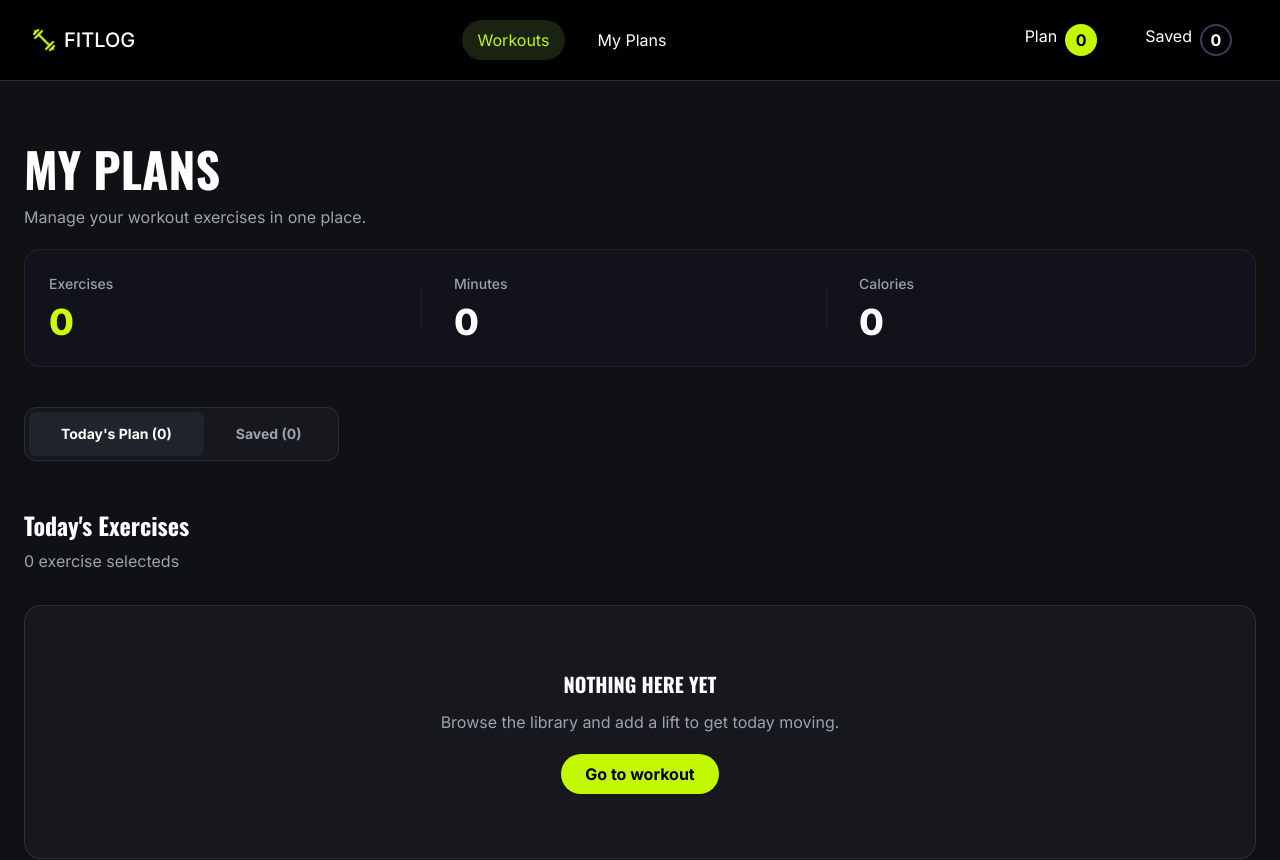
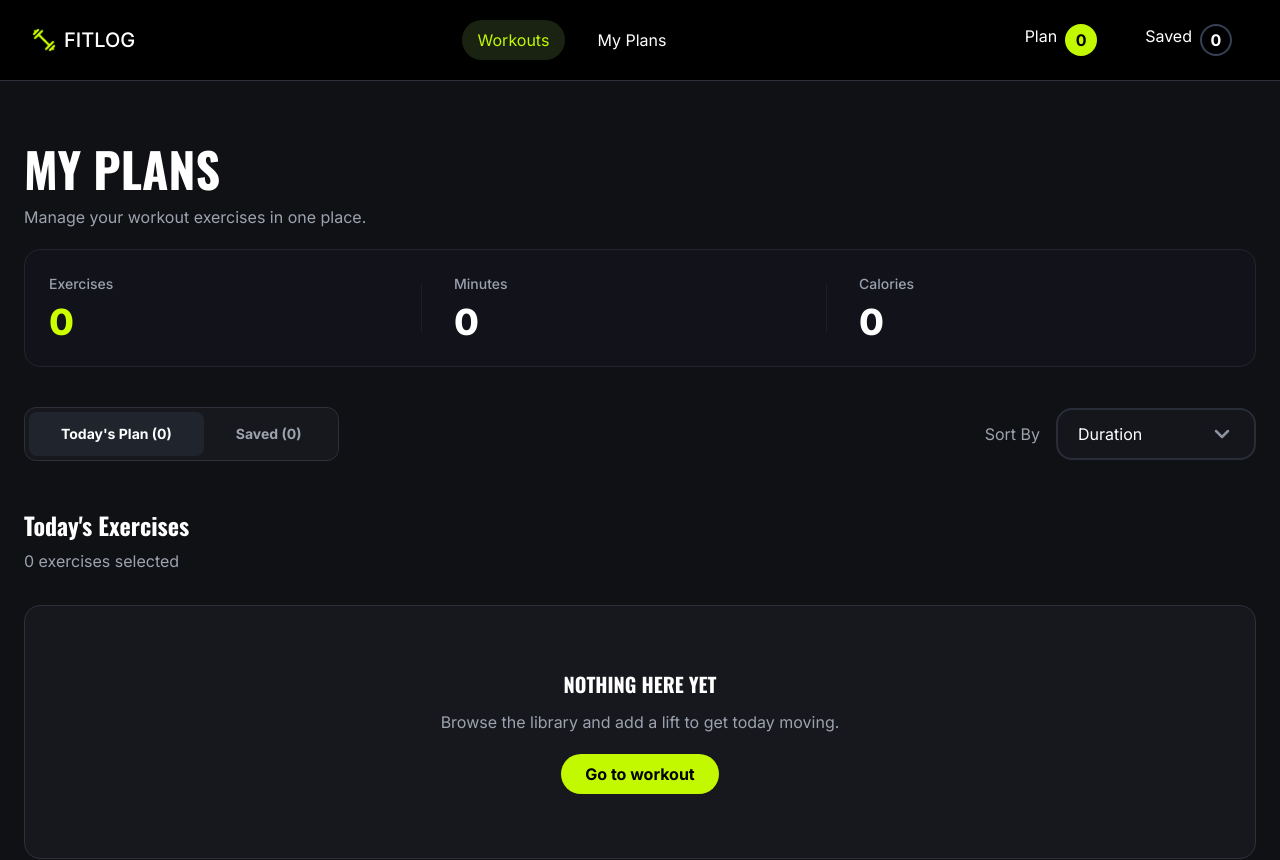
Before and after one commit to mayeendu/B14-A6-FitLog, a Next.js app: page /plans in a window 1280 px wide. Shown: the top 860 px of the page. Built offline with nearby package versions, Linux system fonts and the light colour scheme.

Commit message:
Sort by button

```diff
--- a/src/app/plans/page.tsx
+++ b/src/app/plans/page.tsx
@@ -1,9 +1,12 @@
 "use client";
 
 import { useState } from "react";
+import Link from "next/link";
+
 import { useFitness } from "@/context/FitnessContext";
 import PlanExerciseCard from "@/components/exercises/PlanExerciseCard";
-import Link from "next/dist/client/link";
+
+type SortOption = "duration" | "calories" | "rating";
 
 const PlansPage = () => {
   const {
@@ -15,14 +18,40 @@ const PlansPage = () => {
     toggleCompleted,
   } = useFitness();
 
-
-
   const [activeTab, setActiveTab] = useState<"today" | "saved">("today");
 
-  const exercises = activeTab === "today" ? todayPlan : savedExercises;
+  const [sortBy, setSortBy] = useState<SortOption>("duration");
 
-  //
+  const [isSortOpen, setIsSortOpen] = useState(false);
 
+  // ================================
+  // CURRENT EXERCISES
+  // ================================
+  const exercises =
+    activeTab === "today" ? todayPlan : savedExercises;
+
+  // ================================
+  // SORT EXERCISES
+  // ================================
+  const sortedExercises = [...exercises].sort((a, b) => {
+    if (sortBy === "duration") {
+      return a.duration - b.duration;
+    }
+
+    if (sortBy === "calories") {
+      return a.caloriesBurned - b.caloriesBurned;
+    }
+
+    if (sortBy === "rating") {
+      return a.rating - b.rating;
+    }
+
+    return 0;
+  });
+
+  // ================================
+  // METRICS SUMMARY
+  // ================================
   const totalExercises = todayPlan.length;
 
   const totalMinutes = todayPlan.reduce(
@@ -34,60 +63,81 @@ const PlansPage = () => {
     (total, exercise) => total + exercise.caloriesBurned,
     0,
   );
-  //
+
+  // ================================
+  // SORT LABEL
+  // ================================
+  const sortLabels: Record<SortOption, string> = {
+    duration: "Duration",
+    calories: "Calories",
+    rating: "Rating",
+  };
 
   return (
     <main className="min-h-screen w-full bg-[#101114] px-4 py-12 text-white sm:px-6 lg:py-16">
       {/* Main Content Container */}
       <div className="mx-auto w-full max-w-350">
+
         {/* ================= HEADING ================= */}
         <div className="text-base">
-          <h1 className="text-4xl font-bold font-oswald uppercase sm:text-5xl">
+          <h1 className="font-oswald text-4xl font-bold uppercase sm:text-5xl">
             My Plans
           </h1>
 
-          <p className="mt-3 mb-5 text-[#9ca3af] font-inter">
+          <p className="mb-5 mt-3 font-inter text-[#9ca3af]">
             Manage your workout exercises in one place.
           </p>
         </div>
 
-        {/* Metrics Summary */}
-        <div className="flex items-center rounded-2xl bg-[#12131a] p-6 text-white border border-[#23242f]">
-          {/* Stat 1 */}
+        {/* ================= METRICS SUMMARY ================= */}
+        <div className="flex items-center rounded-2xl border border-[#23242f] bg-[#12131a] p-6 text-white">
+
+          {/* Exercises */}
           <div className="flex-1">
-            <p className="text-sm text-gray-400 font-medium">Exercises</p>
+            <p className="font-inter text-sm font-medium text-gray-400">
+              Exercises
+            </p>
+
             <p className="mt-2 text-4xl font-extrabold text-[#ccff00]">
-              {" "}
               {totalExercises}
             </p>
           </div>
 
-          {/* Divider 1 */}
-          <div className="h-12 w-px bg-gray-800/60"></div>
+          {/* Divider */}
+          <div className="h-12 w-px bg-gray-800/60" />
 
-          {/* Stat 2 */}
+          {/* Minutes */}
           <div className="flex-1 pl-8">
-            <p className="text-sm text-gray-400 font-medium">Minutes</p>
+            <p className="font-inter text-sm font-medium text-gray-400">
+              Minutes
+            </p>
+
             <p className="mt-2 text-4xl font-extrabold text-white">
               {totalMinutes}
             </p>
           </div>
 
-          {/* Divider 2 */}
-          <div className="h-12 w-px bg-gray-800/60"></div>
+          {/* Divider */}
+          <div className="h-12 w-px bg-gray-800/60" />
 
-          {/* Stat 3 */}
+          {/* Calories */}
           <div className="flex-1 pl-8">
-            <p className="text-sm text-gray-400 font-medium">Calories</p>
+            <p className="font-inter text-sm font-medium text-gray-400">
+              Calories
+            </p>
+
             <p className="mt-2 text-4xl font-extrabold text-white">
               {totalCalories}
             </p>
           </div>
         </div>
 
-        {/* ================= TABS ================= */}
-        <div className="mt-10 flex font-inter ">
-          <div className="flex rounded-xl border border-[#2d3038] bg-[#17181e] p-1">
+        {/* ================= TABS + SORT ================= */}
+        <div className="mt-10 flex flex-col gap-5 lg:flex-row lg:items-center lg:justify-between">
+
+          {/* Tabs */}
+          <div className="flex w-fit rounded-xl border border-[#2d3038] bg-[#17181e] p-1 font-inter">
+
             {/* Today's Plan */}
             <button
               type="button"
@@ -97,72 +147,172 @@ const PlansPage = () => {
                 : "text-[#9ca3af] hover:text-white"
                 }`}
             >
-              {`Today's Plan`} ({todayPlan.length})
+              Today's Plan ({todayPlan.length})
             </button>
 
-            {/* Saved for Later */}
+            {/* Saved */}
             <button
               type="button"
               onClick={() => setActiveTab("saved")}
               className={`rounded-lg px-5 py-3 text-sm font-bold transition sm:px-8 ${activeTab === "saved"
-                ? "bg-[#1F242D] text-White"
+                ? "bg-[#1F242D] text-white"
                 : "text-[#9ca3af] hover:text-white"
                 }`}
             >
               Saved ({savedExercises.length})
             </button>
           </div>
+
+          {/* ================= SORT BUTTON ================= */}
+          <div className="relative flex items-center gap-4 font-inter">
+
+            {/* Sort By Text */}
+            <span className="text-md text-[#9ca3af] sm:text-1xl">
+              Sort By
+            </span>
+
+            {/* Sort Dropdown */}
+            <div className="relative">
+
+              {/* Dropdown Button */}
+              <button
+                type="button"
+                onClick={() => setIsSortOpen((previous) => !previous)}
+                className="flex min-w-55 cursor-pointer items-center justify-between gap-8 rounded-2xl border-2 border-[#292d38] bg-[#15161c] px-5 py-3 text-md text-white transition hover:border-[#3a3f4c] sm:min-w-50 sm:text-1xl"
+              >
+                <span>{sortLabels[sortBy]}</span>
+
+                {/* Arrow */}
+                <svg
+                  xmlns="http://www.w3.org/2000/svg"
+                  viewBox="0 0 24 24"
+                  fill="none"
+                  stroke="currentColor"
+                  strokeWidth="2.5"
+                  className={`h-6 w-6 text-[#8b919d] transition-transform duration-200 ${isSortOpen ? "rotate-180" : ""
+                    }`}
+                >
+                  <path
+                    strokeLinecap="round"
+                    strokeLinejoin="round"
+                    d="m6 9 6 6 6-6"
+                  />
+                </svg>
+              </button>
+
+              {/* Dropdown Menu */}
+              {isSortOpen && (
+                <div className="absolute right-0 z-50 mt-2 w-full overflow-hidden rounded-xl border border-[#292d38] bg-[#17181e] p-1 shadow-2xl">
+
+                  {/* Duration */}
+                  <button
+                    type="button"
+                    onClick={() => {
+                      setSortBy("duration");
+                      setIsSortOpen(false);
+                    }}
+                    className={`w-full rounded-lg px-4 py-3 text-left text-sm font-medium transition sm:text-base ${sortBy === "duration"
+                      ? "bg-[#c2f800] text-black"
+                      : "text-white hover:bg-[#252830]"
+                      }`}
+                  >
+                    Duration
+                  </button>
+
+                  {/* Calories */}
+                  <button
+                    type="button"
+                    onClick={() => {
+                      setSortBy("calories");
+                      setIsSortOpen(false);
+                    }}
+                    className={`w-full rounded-lg px-4 py-3 text-left text-sm font-medium transition sm:text-base ${sortBy === "calories"
+                      ? "bg-[#c2f800] text-black"
+                      : "text-white hover:bg-[#252830]"
+                      }`}
+                  >
+                    Calories
+                  </button>
+
+                  {/* Rating */}
+                  <button
+                    type="button"
+                    onClick={() => {
+                      setSortBy("rating");
+                      setIsSortOpen(false);
+                    }}
+                    className={`w-full rounded-lg px-4 py-3 text-left text-sm font-medium transition sm:text-base ${sortBy === "rating"
+                      ? "bg-[#c2f800] text-black"
+                      : "text-white hover:bg-[#252830]"
+                      }`}
+                  >
+                    Rating
+                  </button>
+                </div>
+              )}
+            </div>
+          </div>
         </div>
 
         {/* ================= SECTION TITLE ================= */}
         <div className="mt-12 font-inter">
           <h2 className="text-2xl font-bold">
-            {activeTab === "today" ? "Today's Exercises" : "Saved Exercises"}
+            {activeTab === "today"
+              ? "Today's Exercises"
+              : "Saved Exercises"}
           </h2>
 
           <p className="mt-2 text-[#9ca3af]">
-            {exercises.length} exercise selected
-            {exercises.length !== 1 ? "s" : ""}
+            {sortedExercises.length} exercise
+            {sortedExercises.length !== 1 ? "s" : ""} selected
           </p>
         </div>
 
         {/* ================= EXERCISE LIST ================= */}
-        {exercises.length > 0 && (
+        {sortedExercises.length > 0 && (
           <div className="mt-6 w-full space-y-3">
-            {exercises.map((exercise) => (
+
+            {sortedExercises.map((exercise) => (
               <PlanExerciseCard
                 key={exercise.id}
                 exercise={exercise}
                 activeTab={activeTab}
-                isCompleted={completedExercises.includes(exercise.id)}
+                isCompleted={completedExercises.includes(
+                  exercise.id,
+                )}
                 onToggleCompleted={toggleCompleted}
                 onRemove={
-                  activeTab === "today" ? removeFromTodayPlan : removeFromSaved
+                  activeTab === "today"
+                    ? removeFromTodayPlan
+                    : removeFromSaved
                 }
               />
             ))}
+
           </div>
         )}
 
         {/* ================= EMPTY STATE ================= */}
-        {exercises.length === 0 && (
+        {sortedExercises.length === 0 && (
           <div className="mt-8 rounded-2xl border border-[#2d3038] bg-[#17181e] px-6 py-16 text-center">
+
             <h3 className="text-xl font-bold">
               {activeTab === "today"
                 ? "NOTHING HERE YET"
                 : "No saved exercises"}
             </h3>
 
-            <p className="mt-3 text-[#9ca3af] font-inter">
-              Browse the library and add a lift to get today moving.            </p>
+            <p className="mt-3 font-inter text-[#9ca3af]">
+              Browse the library and add a lift to get today moving.
+            </p>
+
             <Link
-              href="/">
-              <button type="button"
-                className="cursor-pointer rounded-full mt-5 bg-brand-secondary px-6 py-2 font-bold text-black transition hover:bg-[#d4ff38]"
-              >
-                {`Go to workout`}
-              </button>
+              href="/"
+              className="mt-5 inline-block rounded-full bg-brand-secondary px-6 py-2 font-bold text-black transition hover:bg-[#d4ff38]"
+            >
+              Go to workout
             </Link>
+
           </div>
         )}
       </div>
--- a/src/components/exercises/ExerciseActions.tsx
+++ b/src/components/exercises/ExerciseActions.tsx
@@ -15,7 +15,8 @@ const ExerciseActions = ({ exercise }: ExerciseActionsProps) => {
       <button
         type="button"
         onClick={() => addToTodayPlan(exercise)}
-        className="cursor-pointer rounded-full border border-brand-secondary bg-brand-secondary px-6 py-3 font-bold text-black transition hover:bg-transparent hover:border-brand-secondary hover:text-brand-secondary"
+        className="cursor-pointer rounded-full border border-brand-secondary bg-brand-secondary px-6 py-3 font-bold
+         text-black transition hover:bg-transparent hover:border-brand-secondary hover:text-brand-secondary"
       >
         {`Add Today's Plan`}
       </button>
@@ -23,7 +24,8 @@ const ExerciseActions = ({ exercise }: ExerciseActionsProps) => {
       <button
         type="button"
         onClick={() => saveForLater(exercise)}
-        className="cursor-pointer rounded-full border border-brand-secondary px-6 py-3 font-bold text-brand-secondary transition hover:bg-brand-secondary hover:text-black"
+        className="cursor-pointer rounded-full border border-brand-secondary px-6 py-3 font-bold text-brand-secondary transition
+         hover:bg-brand-secondary hover:text-black"
       >
         Save for Later
       </button>
```
